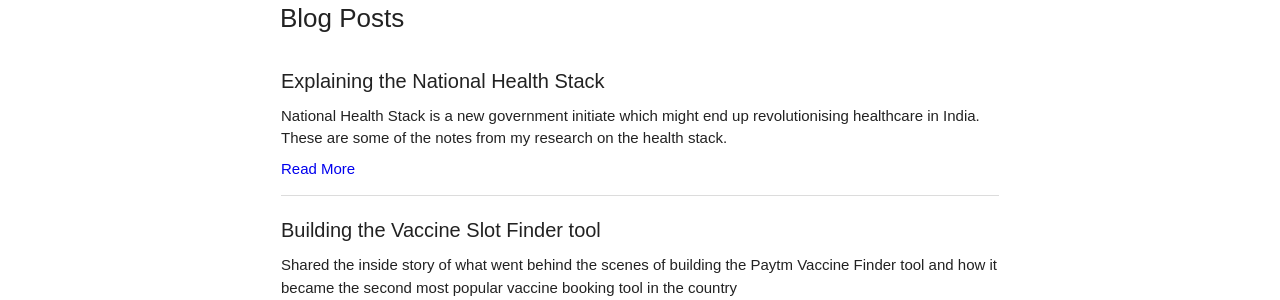
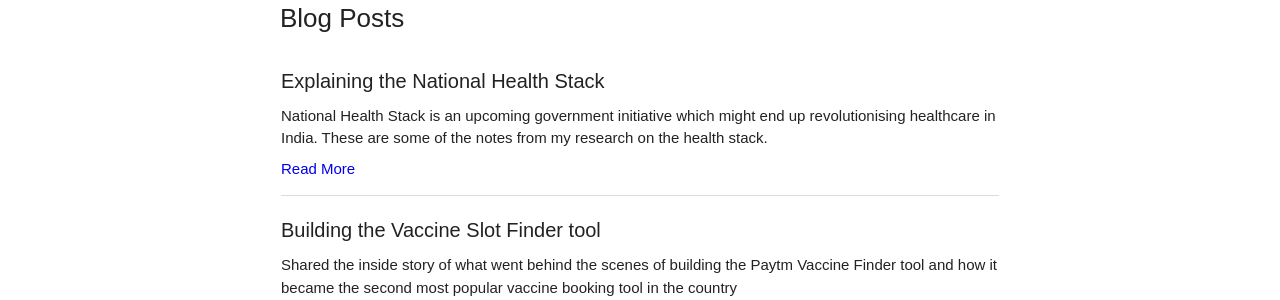
Before and after one commit to product-noob/product-noob.github.io, a Jekyll site: the page built from blog.md, in a window 1280 px wide. Shown: the part 129-429 px from the top of the page. Built offline with Jekyll 4.4.1, drawn with Linux system fonts in a browser that asks for light colours.

Commit message:
updated desc.

```diff
--- a/_posts/2022-01-12-India Health Stack.md
+++ b/_posts/2022-01-12-India Health Stack.md
@@ -1,7 +1,7 @@
 ---
 layout: post
 title:  "Explaining the National Health Stack"
-description: "National Health Stack is a new government initiate which might end up revolutionising healthcare in India. These are some of the notes from my research on the health stack."
+description: "National Health Stack is an upcoming government initiative which might end up revolutionising healthcare in India. These are some of the notes from my research on the health stack."
 
 ---
 
```
